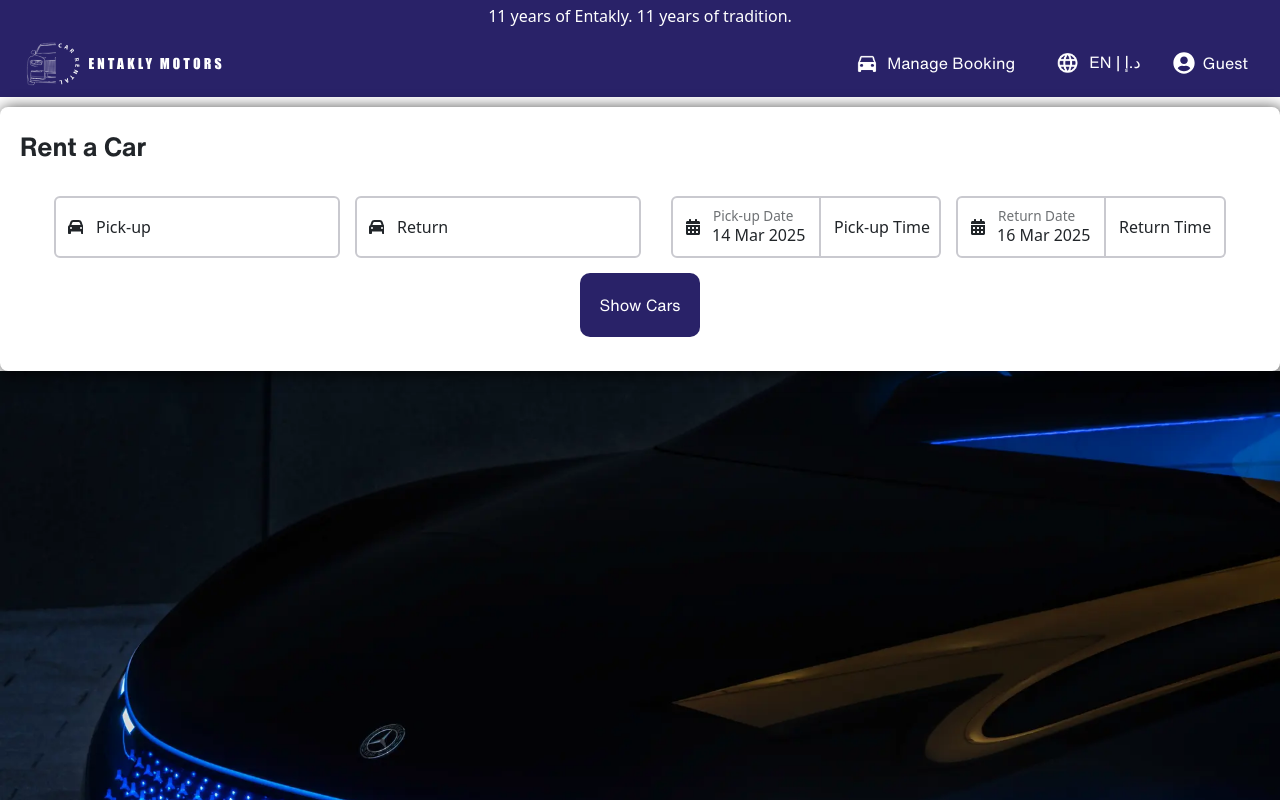
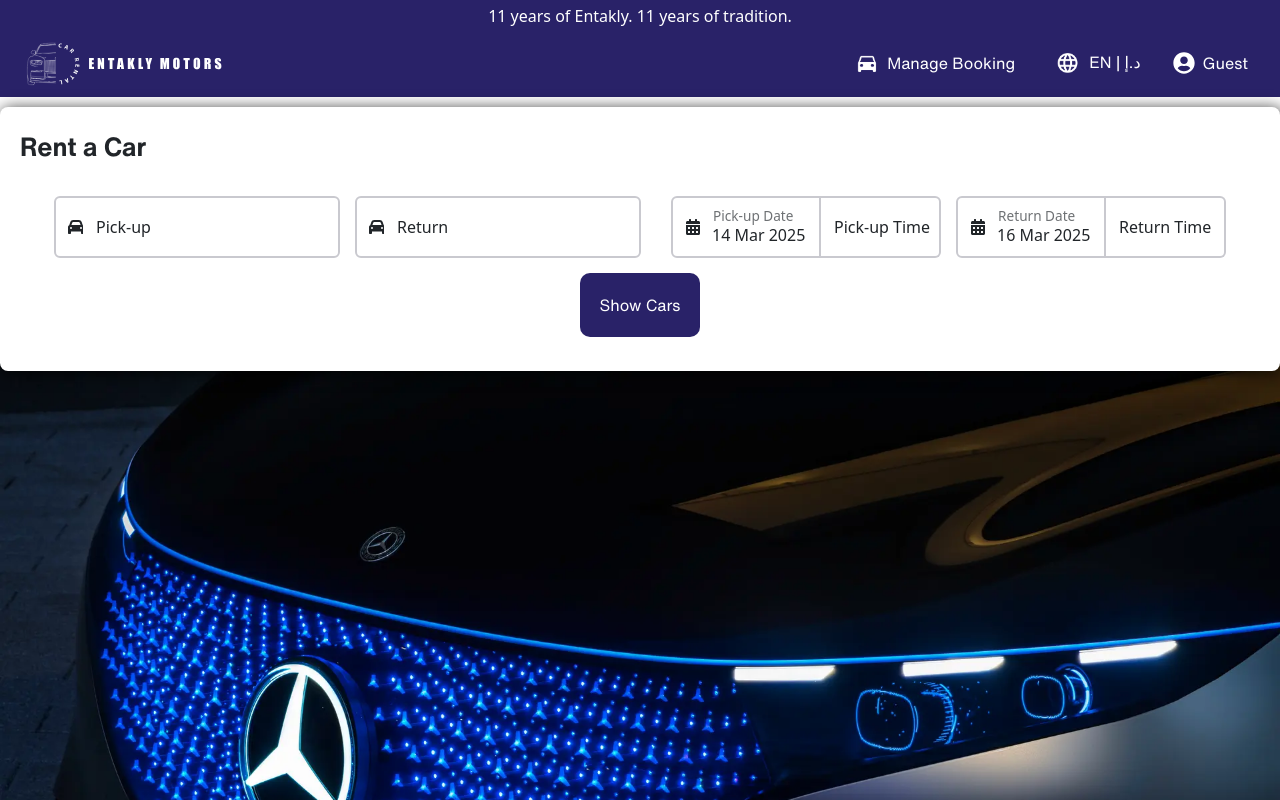
Before and after one commit to waqar-ansari/EntaklyMotors, a Next.js app: page / in a window 1280 px wide. Shown: the top 800 px of the page. Built offline with nearby package versions, Linux system fonts and the light colour scheme.

Commit message:
margin top

```diff
--- a/src/styles/globals.css
+++ b/src/styles/globals.css
@@ -269,7 +269,7 @@ input[type="password"]::-webkit-textfield-decoration-container {
 }
 
 .marginTopHeroImage {
-  margin-top: -197;
+  margin-top: -197px;
 }
 
 .datePickerGroup {
```
